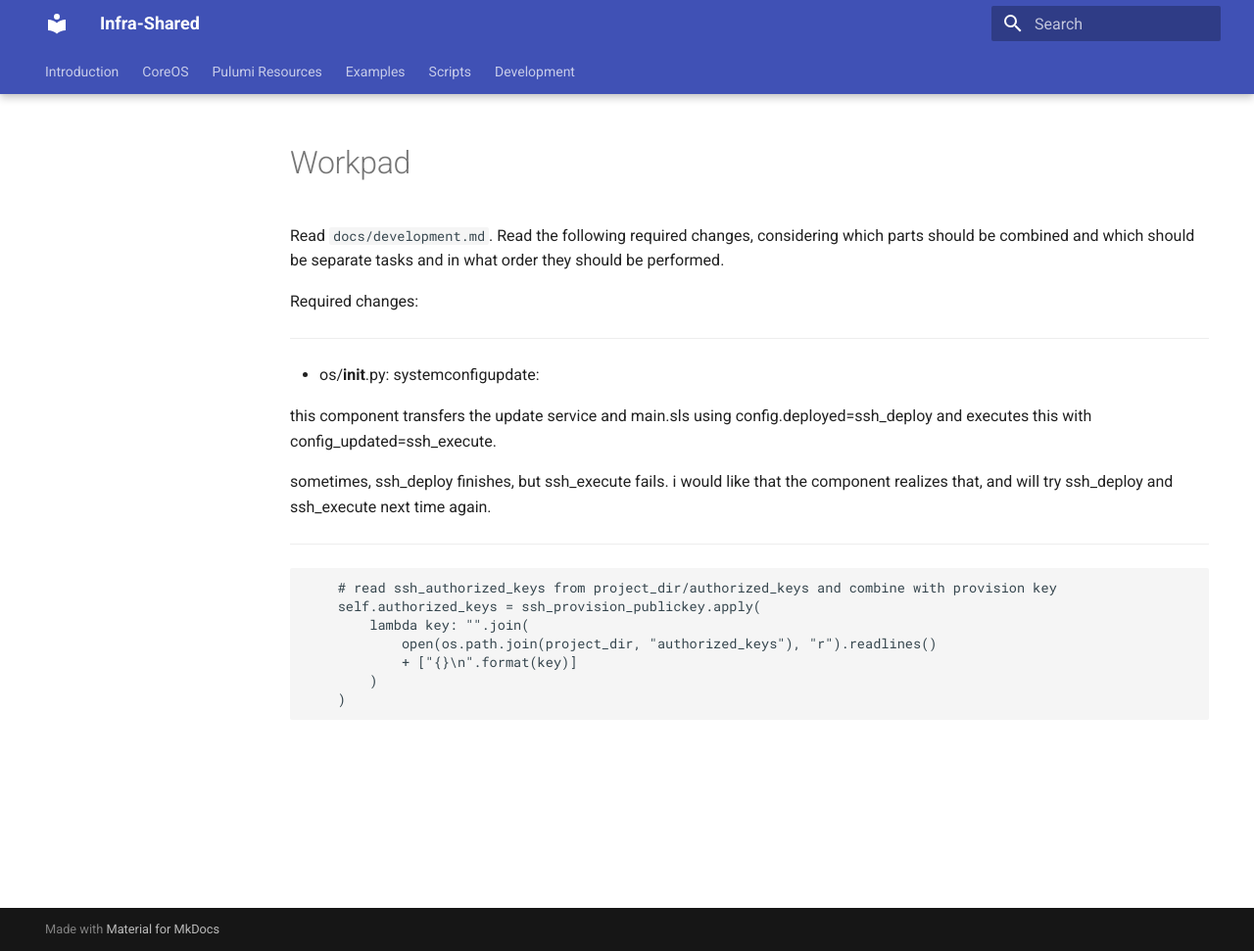
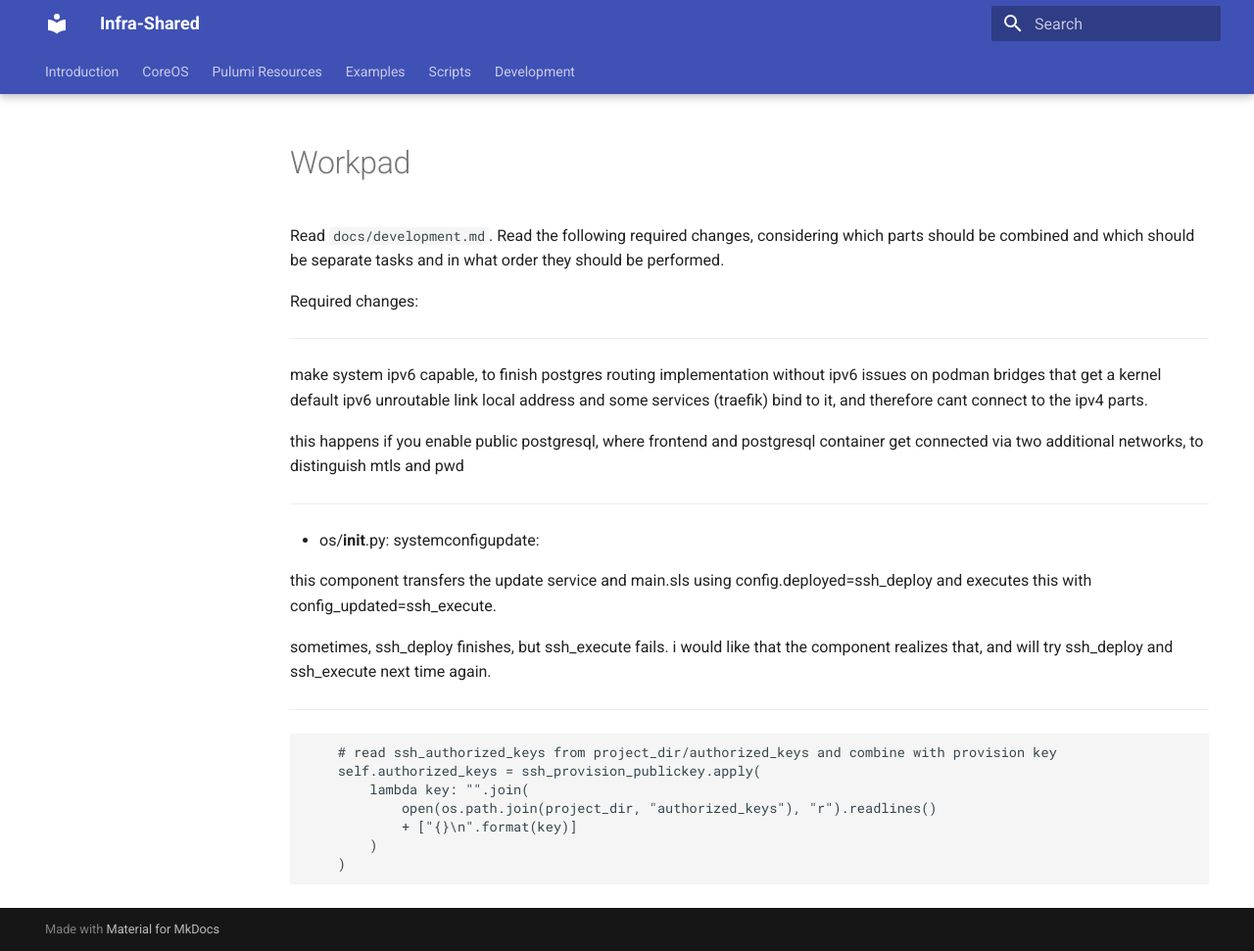
Before and after one commit to wuxxin/infra-shared, an MkDocs documentation site: the page built from docs/workpad.md, in a window 1280 px wide and 971 px high. Shown: the whole window at 98% size. Built offline with MkDocs 1.6.1 and Material for MkDocs 9.7.7, drawn with Linux system fonts in a browser that asks for light colours.

Commit message:
Update workpad.md

```diff
--- a/docs/workpad.md
+++ b/docs/workpad.md
@@ -4,6 +4,12 @@ Read `docs/development.md`.
 Read the following required changes, considering which parts should be combined and which should be separate tasks and in what order they should be performed.
 
 Required changes:
+
+---
+
+make system ipv6 capable, to finish postgres routing implementation without ipv6 issues on podman bridges that get a kernel default ipv6 unroutable link local address and some services (traefik) bind to it, and therefore cant connect to the ipv4 parts.
+
+this happens if you enable public postgresql, where frontend and postgresql container get connected via two additional networks, to distinguish mtls and pwd
 
 
 ---
```
